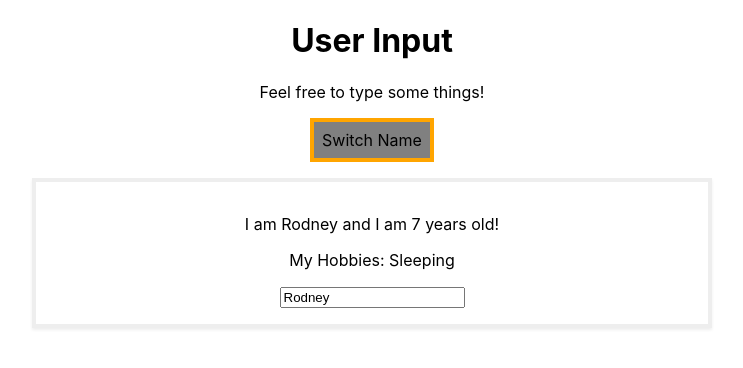
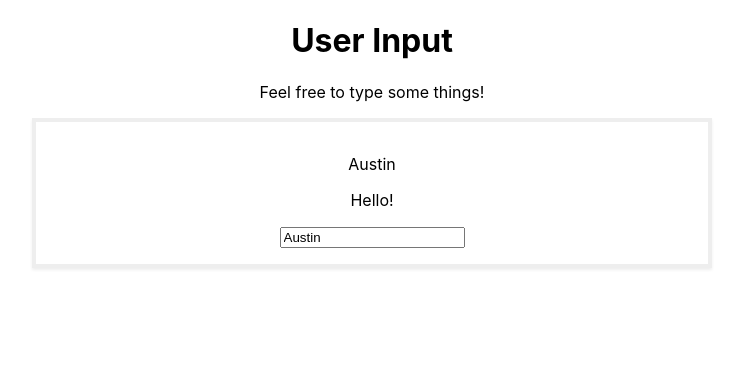
Before and after one commit to ProbablyAustinMann/udemy-assignment-one, a React (Create React App) app: page / in a window 1280 px wide. Shown: the top 368 px of the page, without its empty margins (268-1011 px from the left). Built offline with nearby package versions, Linux system fonts and the light colour scheme.

Commit message:
removed unnecessary button, changed variable names

```diff
--- a/src/App.js
+++ b/src/App.js
@@ -5,42 +5,28 @@ import User from './User/User';
 class App extends Component {
 
   state = {
-  persons: [
-    { name: 'Austin', age: 26 },
-    { name: 'Rodney', age: 7 },
-    { name: 'Nolan', age: 23 }
+  users: [
+    { name: 'Austin', comment: 'Hello!' }
   ]
 };
 
   inputHandler = (event) => {
     this.setState({
-      persons: [
-        { name: 'Austin', age: 26 },
-        { name: event.target.value, age: 7 },
-        { name: 'Nolan', age: 23 }
+      users: [
+        { name: event.target.value, comment: 'State Changed' }
       ]
     });
   };
 
   render() {
-      const style = {
-        backgroundColor: 'gray',
-        font: 'inherit',
-        border: '4px solid orange',
-        padding: '8px',
-        cursor: 'pointer'
-      };
 
     return (
       <div className="App">
       <h1>User Input</h1>
       <p>Feel free to type some things!</p>
-      <button
-      style={style}
-      onClick={() => this.inputHandler('Aus?')}>Switch Name</button>
       <User
-        name={this.state.persons[1].name}
-        age={this.state.persons[1].age}
+        name={this.state.users[0].name}
+        comment={this.state.users[0].comment}
         click={this.inputHandler.bind(this, 'Aus!!')}
         changed={this.inputHandler}>My Hobbies: Sleeping</User>
       </div>
--- a/src/User/User.js
+++ b/src/User/User.js
@@ -4,8 +4,8 @@ import './User.css';
 const user = (props) => {
   return (
     <div className='User'>
-        <p onClick={props.click}>I am {props.name} and I am {props.age} years old!</p>
-        <p>{props.children}</p>
+        <p onClick={props.click}>{props.name}</p>
+        <p>{props.comment}</p>
         <input type='text' onChange={props.changed} value={props.name}/>
     </div>
   )
```
